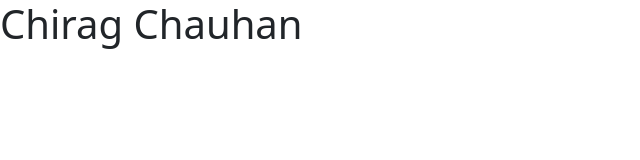
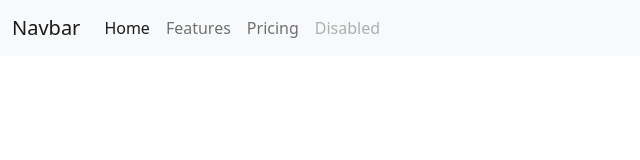
Before and after one commit to cchauhan015/portfolio, a plain HTML site: page index.html in a window 1280 px wide. Shown: the whole page, without its empty margins (0-640 px from the left). Drawn offline with nearby package versions, Linux system fonts and the light colour scheme.

Commit message:
updeted index.html

```diff
--- a/index.html
+++ b/index.html
@@ -11,7 +11,32 @@
     <title>Chirag Chauhan</title>
   </head>
   <body>
-    <h1>Chirag Chauhan</h1>
+      <div container>
+    <nav class="navbar navbar-expand-lg navbar-light bg-light">
+        <div class="container-fluid">
+          <a class="navbar-brand" href="#">Navbar</a>
+          <button class="navbar-toggler" type="button" data-bs-toggle="collapse" data-bs-target="#navbarNav" aria-controls="navbarNav" aria-expanded="false" aria-label="Toggle navigation">
+            <span class="navbar-toggler-icon"></span>
+          </button>
+          <div class="collapse navbar-collapse" id="navbarNav">
+            <ul class="navbar-nav">
+              <li class="nav-item">
+                <a class="nav-link active" aria-current="page" href="#">Home</a>
+              </li>
+              <li class="nav-item">
+                <a class="nav-link" href="#">Features</a>
+              </li>
+              <li class="nav-item">
+                <a class="nav-link" href="#">Pricing</a>
+              </li>
+              <li class="nav-item">
+                <a class="nav-link disabled">Disabled</a>
+              </li>
+            </ul>
+          </div>
+        </div>
+      </nav>
+    </div>
 
     <!-- Optional JavaScript; choose one of the two! -->
 
```
